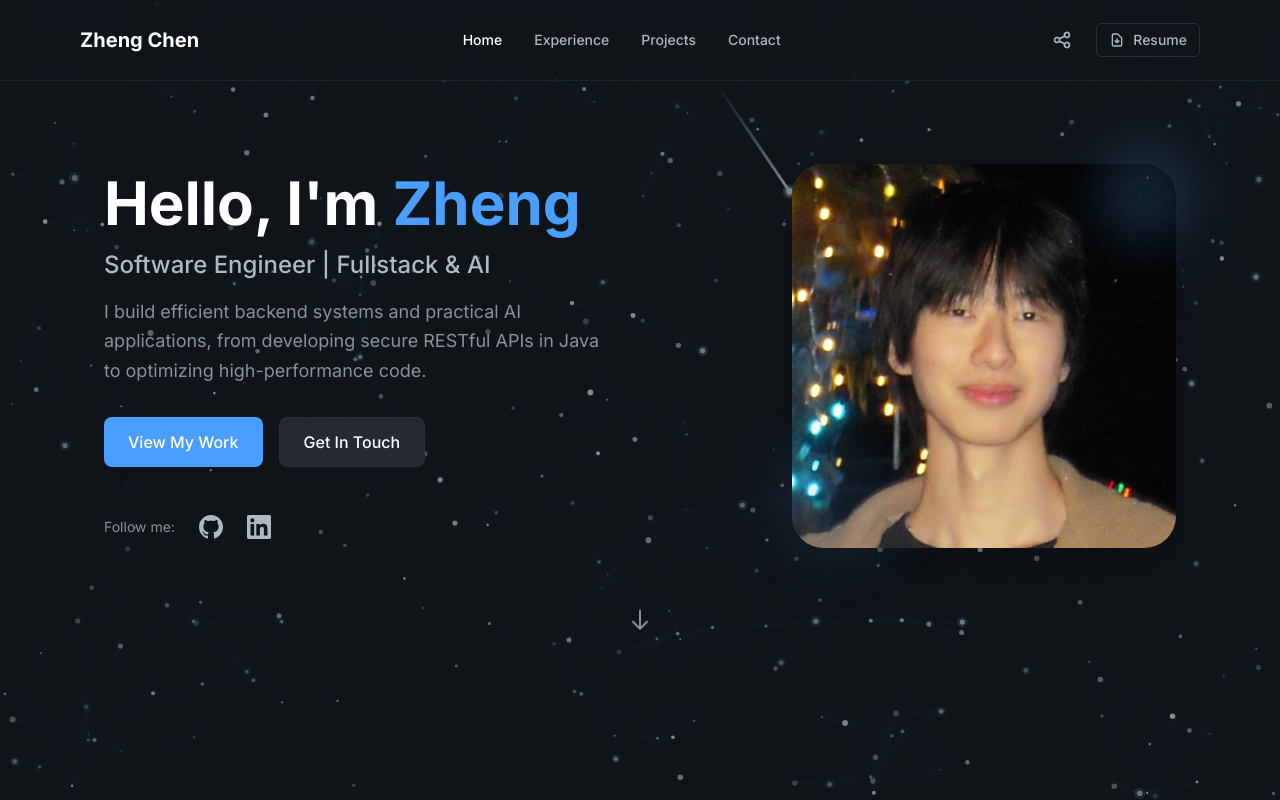
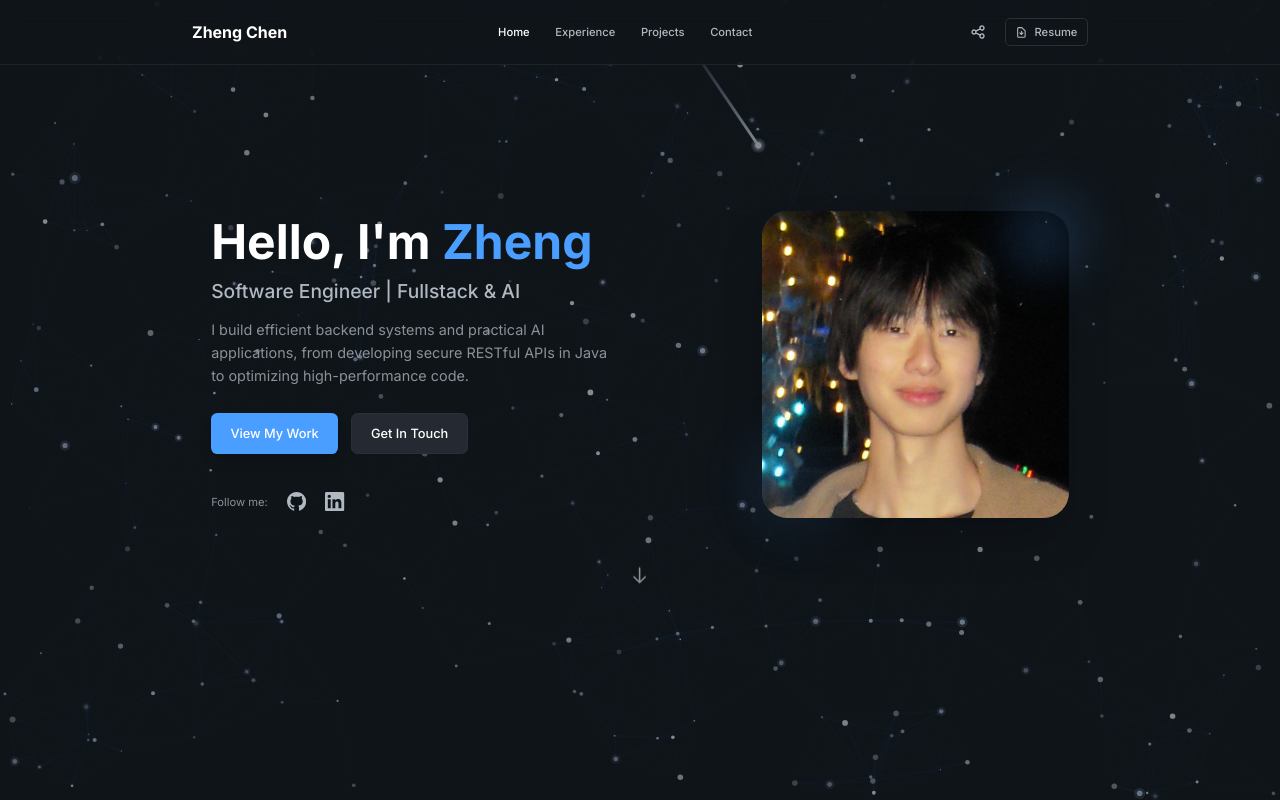
Before and after one commit to zhenghchen/portfolio, a Next.js app: page /portfolio/ in a window 1280 px wide. Shown: the top 800 px of the page. Built offline with nearby package versions, Linux system fonts and the light colour scheme.

Commit message:
Set default font size to 80% for better content scaling

```diff
--- a/app/globals.css
+++ b/app/globals.css
@@ -11,6 +11,7 @@
 
 html {
   scroll-behavior: smooth;
+  font-size: 80%; /* Base font size at 80% */
 }
 
 body {
```
